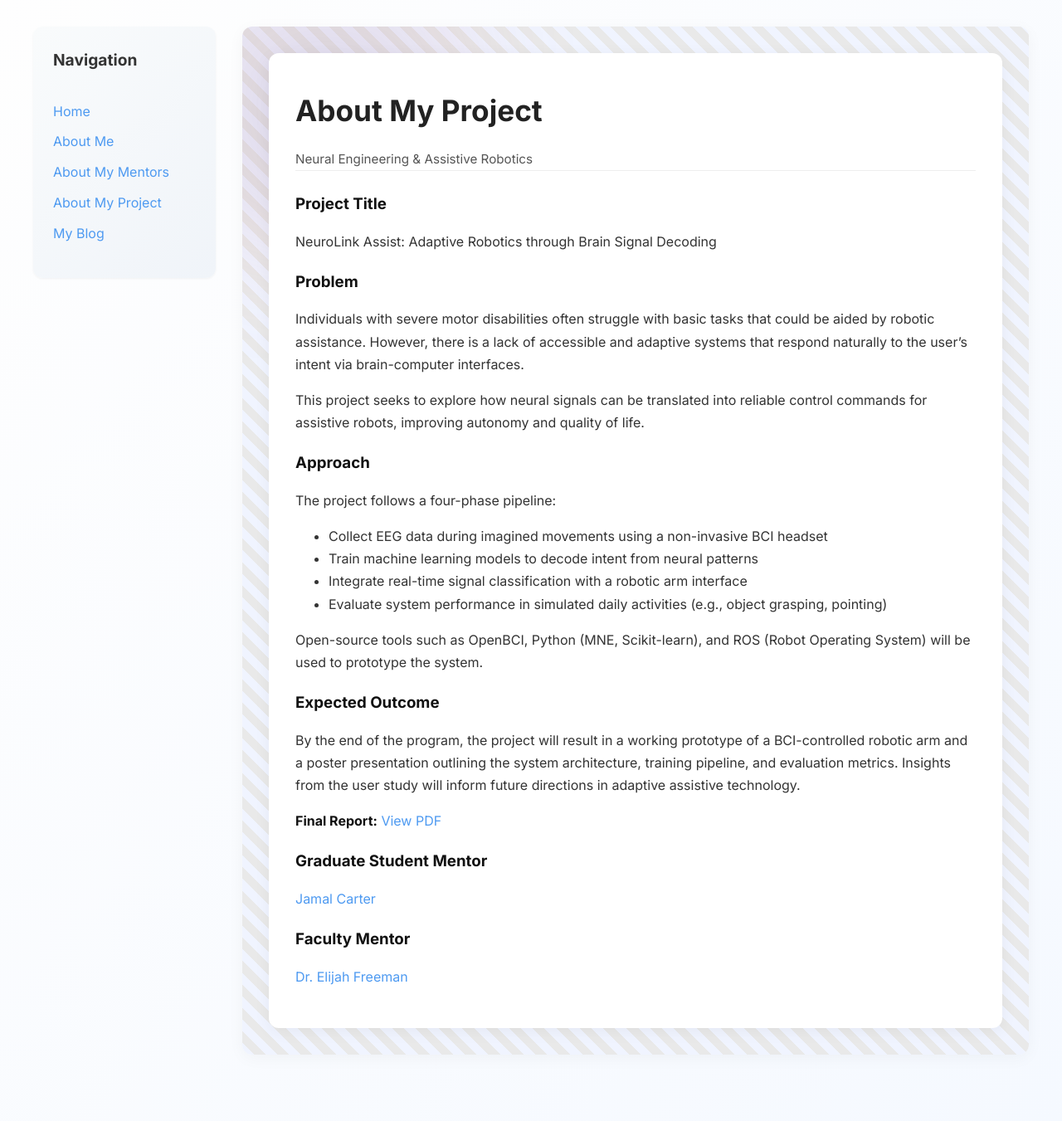
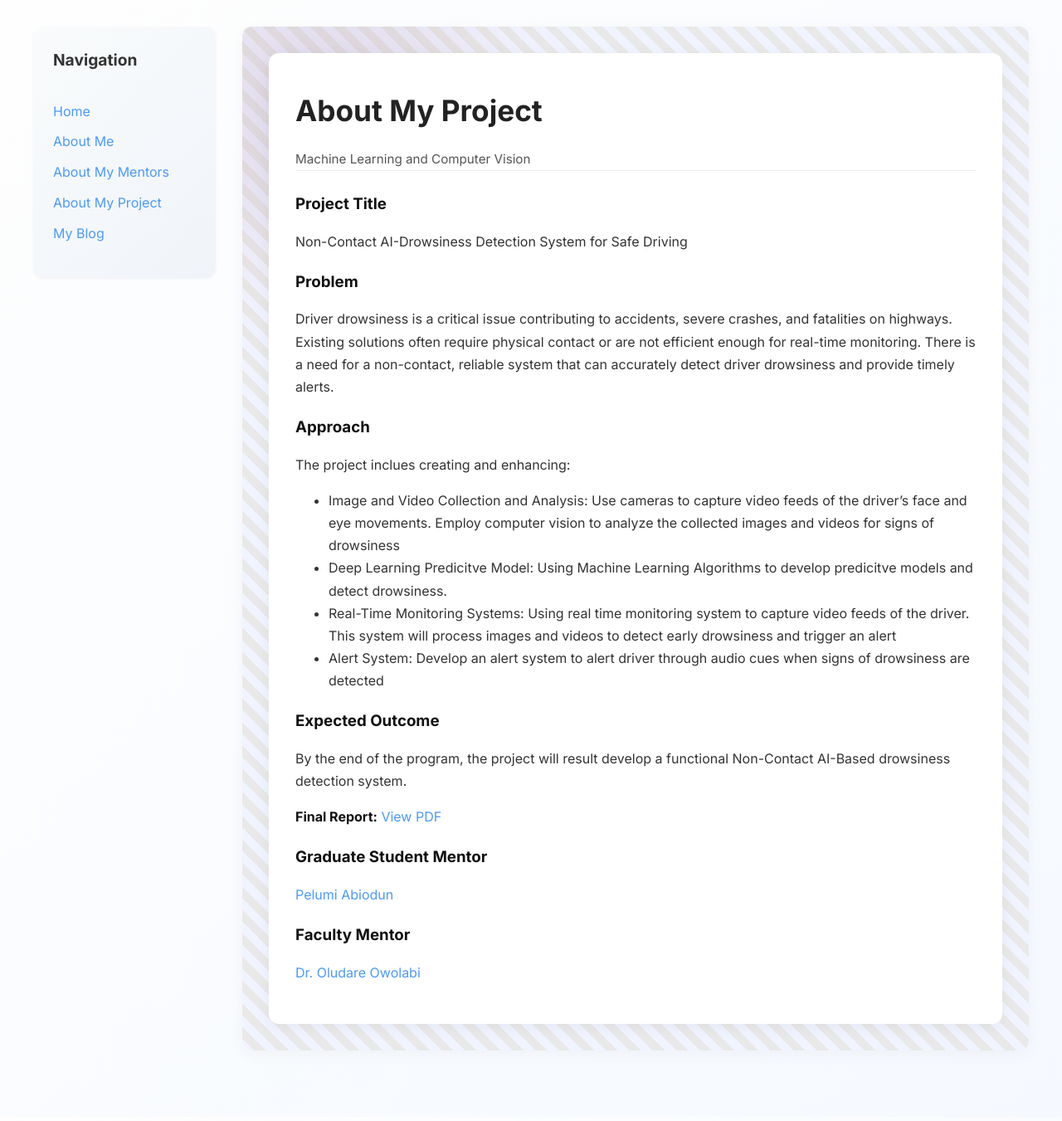
Before and after one commit to Miola585/Miola585.github.io, a Jekyll site: the page built from pages/about-my-project.md, in a window 1280 px wide. Shown: the whole page at 83% size. Built offline with Jekyll 4.4.1, drawn with Linux system fonts in a browser that asks for light colours.

Commit message:
Update about-my-project.md

```diff
--- a/pages/about-my-project.md
+++ b/pages/about-my-project.md
@@ -3,34 +3,32 @@ layout: project
 title: About My Project
 permalink: /about-my-project.html
 
-subtitle: Neural Engineering & Assistive Robotics
-project_title: "NeuroLink Assist: Adaptive Robotics through Brain Signal Decoding"
+subtitle: Machine Learning and Computer Vision
+project_title: "Non-Contact AI-Drowsiness Detection System for Safe Driving"
 
 problem: |
-  Individuals with severe motor disabilities often struggle with basic tasks that could be aided by robotic assistance. However, there is a lack of accessible and adaptive systems that respond naturally to the user's intent via brain-computer interfaces.
+  Driver drowsiness is a critical issue contributing to accidents, severe crashes, and fatalities on highways. Existing solutions often require physical contact or are not efficient enough for real-time monitoring. There is a need for a non-contact, reliable system that can accurately detect driver drowsiness and provide timely alerts.
 
-  This project seeks to explore how neural signals can be translated into reliable control commands for assistive robots, improving autonomy and quality of life.
 
 approach: |
-  The project follows a four-phase pipeline:
+  The project inclues creating and enhancing:
 
-  - Collect EEG data during imagined movements using a non-invasive BCI headset
-  - Train machine learning models to decode intent from neural patterns
-  - Integrate real-time signal classification with a robotic arm interface
-  - Evaluate system performance in simulated daily activities (e.g., object grasping, pointing)
+  - Image and Video Collection and Analysis: Use cameras to capture video feeds of the driver’s face and eye movements. Employ computer vision to analyze the collected images and videos for signs of drowsiness
+  - Deep Learning Predicitve Model: Using Machine Learning Algorithms to develop predicitve models and detect drowsiness.
+  - Real-Time Monitoring Systems: Using real time monitoring system to capture video feeds of the driver. This system will process images and videos to detect early drowsiness and trigger an alert
+  - Alert System: Develop an alert system to alert driver through audio cues when signs of drowsiness are detected
 
-  Open-source tools such as OpenBCI, Python (MNE, Scikit-learn), and ROS (Robot Operating System) will be used to prototype the system.
 
 outcome: |
-  By the end of the program, the project will result in a working prototype of a BCI-controlled robotic arm and a poster presentation outlining the system architecture, training pipeline, and evaluation metrics. Insights from the user study will inform future directions in adaptive assistive technology.
+  By the end of the program, the project will result develop a functional Non-Contact AI-Based drowsiness detection system.
 
 final_report_url: https://dl.icdst.org/pdfs/files/22e390b2eb0c8e951f3a742fda5b2d1d.pdf
 
 grad_mentor:
-  name: Jamal Carter
-  linkedin: https://www.linkedin.com/in/jamal-carter
+  name: Pelumi Abiodun
+  linkedin: https://www.linkedin.com/in/abiodunpo/
 
 faculty_mentor:
-  name: Dr. Elijah Freeman
-  linkedin: https://www.linkedin.com/in/dr-elijah-freeman
+  name: Dr. Oludare Owolabi
+  linkedin: https://www.linkedin.com/in/oludare-owolabi-pe-mchit-reg-engr-coren-6766a299/
 ---
```
